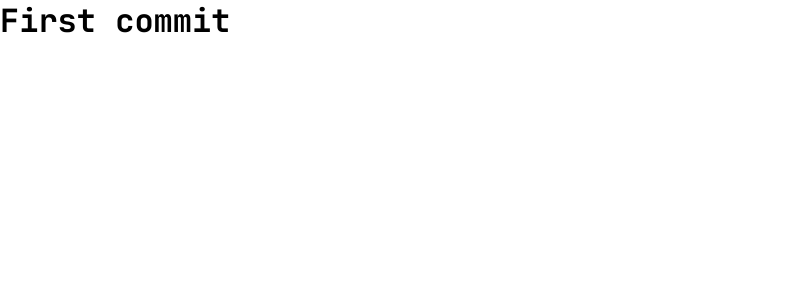
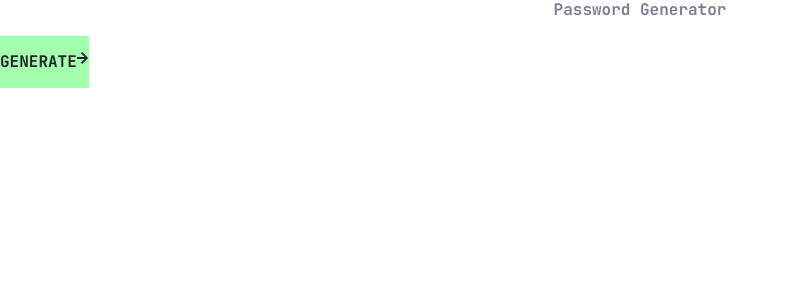
Before and after one commit to kmulqueen/password-generator, a React (Vite) app: page / in a window 1280 px wide. Shown: the top 300 px of the page, without its empty margins (0-789 px from the left). Built offline with nearby package versions, Linux system fonts and the light colour scheme.

Commit message:
Added title and basic Button component

```diff
--- a/src/App.tsx
+++ b/src/App.tsx
@@ -1,7 +1,15 @@
+import Button from "./components/Button";
+
 function App() {
+  const handleClick = (e: React.MouseEvent<HTMLButtonElement>): void => {
+    console.log("Button clicked:", e.target);
+  };
   return (
     <main className="font-jetBrains">
-      <p className="text-preset-1">First commit</p>
+      <h1 className="text-grey-600 mb-4 text-center text-preset-4">
+        Password Generator
+      </h1>
+      <Button onClick={handleClick}>GENERATE</Button>
     </main>
   );
 }
--- /dev/null
+++ b/src/components/Button.tsx
@@ -0,0 +1,24 @@
+import type { PropsWithChildren } from "react";
+
+type Props = {
+  onClick?: React.MouseEventHandler;
+};
+
+const Button = ({ children, onClick }: PropsWithChildren<Props>) => {
+  return (
+    <button
+      className="flex grow py-4 bg-green-200 text-grey-800 text-preset-4"
+      onClick={onClick}
+    >
+      {children}
+      <svg width="12" height="12" xmlns="http://www.w3.org/2000/svg">
+        <path
+          className="fill-grey-800"
+          d="m5.106 12 6-6-6-6-1.265 1.265 3.841 3.84H.001v1.79h7.681l-3.841 3.84z"
+        />
+      </svg>
+    </button>
+  );
+};
+
+export default Button;
```
